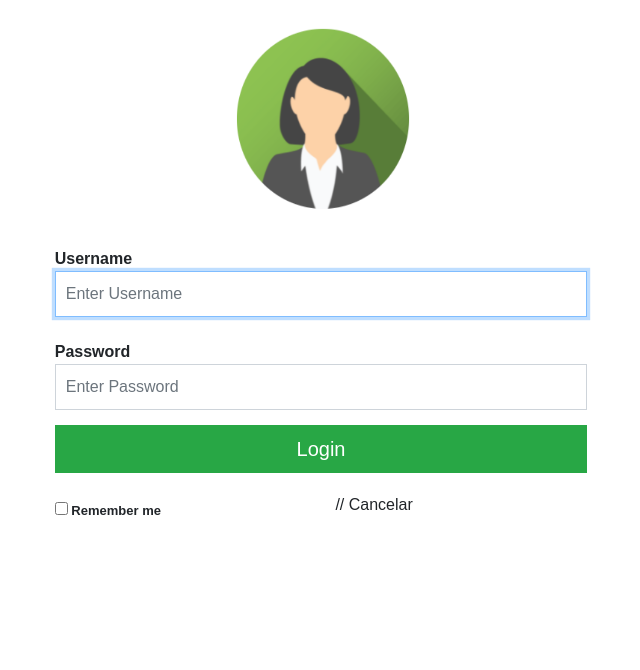
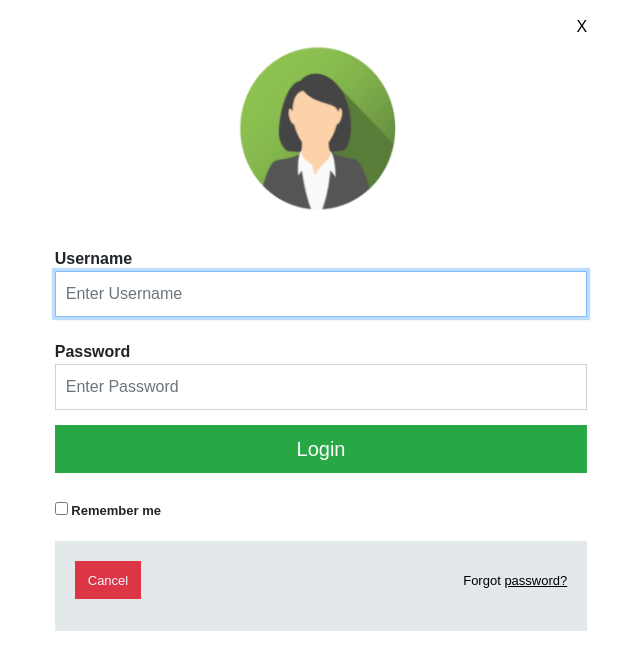
Before and after one commit to Raylla-Silva12/DDW_Login, a plain HTML site: page form1.html in a window 1280 px wide. Shown: the whole page, without its empty margins (319-959 px from the left). Drawn offline with Linux system fonts and the light colour scheme.

Commit message:
commit on main

```diff
--- a/css/style.css
+++ b/css/style.css
@@ -16,6 +16,7 @@ body {
     font-size: 13px;
     text-align: left;
   }
+
   .form-signin .form-control {
     margin-bottom: 4px;
     position: relative;
@@ -24,17 +25,45 @@ body {
     padding: 10px;
     font-size: 16px;
   }
+
   .form-signin .form-control:focus {
     z-index: 2;
   }
+
   .form-signin input[type="email"], .form-signin input[type="password"] {
     border-radius: 0;
     margin-bottom: 15px;
   }
 
+  .mb-4 {
+  margin-top: 20px;
+  }
+
+  .x-voltar, .x-voltar:hover {
+    float: right;
+    color: #000;
+    text-decoration: none;
+    font-size: medium;
+  }
+
   a {
     text-decoration: none;
     color: aliceblue;
+    font-size: small;
+  }
+
+  a:hover {
+    text-decoration: none;
+    color: rgb(94, 200, 241);
+  }
+
+  #a-senha {
+    color: black;
+    text-decoration: underline;
+  }
+  #a-senha:hover {
+    color: rgb(56, 170, 28);
+    text-decoration: none;
   }
 
   label {
@@ -43,3 +72,20 @@ body {
     margin-bottom: 0;
     font-weight: bold;
   }
+
+  #cancelar {
+    padding: 20px;
+    height: 90px;
+    background-color: rgb(227, 232, 235);
+  }
+
+  .btn-cancel {
+    float: left;
+  }
+
+  p {
+    margin-top: 10px;
+    float: right;
+    color: #000;
+    font-size: small;
+  }
--- a/form1.html
+++ b/form1.html
@@ -15,8 +15,9 @@
 <body>
     <div class="container-fluid">
         <form class="form-signin">
+            <a href="index.html" class="x-voltar">X</a>
 
-            <img class="mb-4" src="img/icone.PNG" alt="" width="200" height="200">
+            <img class="mb-4" src="img/icone.PNG" alt="" width="180" height="180">
             <br>
             <label for="inputEmail">Username</label>
             <input type="email" id="inputEmail" class="form-control" placeholder="Enter Username" required autofocus>
@@ -31,8 +32,12 @@
                     <input type="checkbox" value="remember-me"> Remember me
                 </label>
             </div>
+            <br><br>
 
-            // Cancelar
+            <div id="cancelar">
+                <button class="btn btn-danger btn-cancel"><a href="index.html">Cancel</a></button>
+                <p>Forgot <a href="#" id="a-senha">password?</a></p>
+            </div>
 
         </form>
     </div>
```
